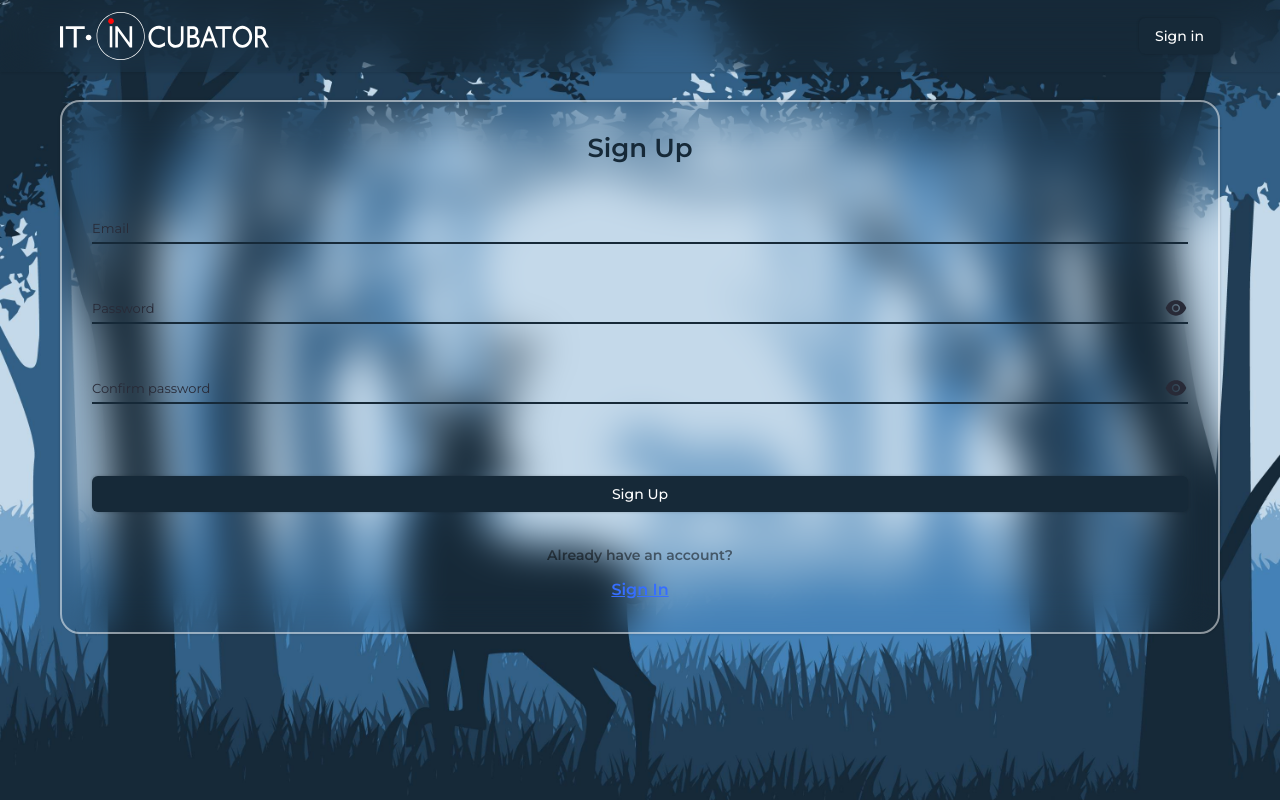
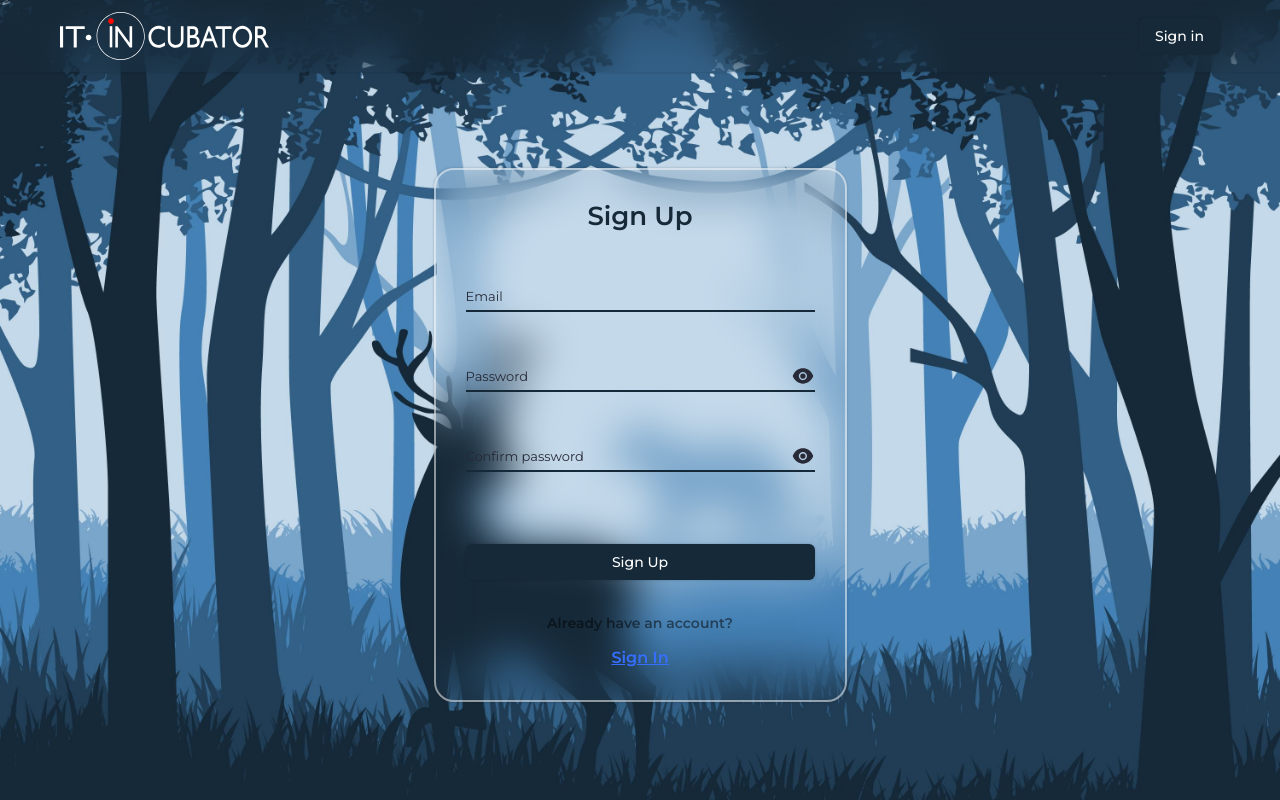
Before and after one commit to vovkahorror/learning-cards, a React (Create React App) app: page /#/registration in a window 1280 px wide. Built offline with nearby package versions, Linux system fonts and the light colour scheme; no server answers.

Commit message:
fix: login full width

```diff
--- a/src/common/components/LayoutWrapper/LayoutWrapper.tsx
+++ b/src/common/components/LayoutWrapper/LayoutWrapper.tsx
@@ -1,7 +1,6 @@
 import { Outlet } from 'react-router-dom'
 
-import { AuthContainerCard } from '../Auth/auth.styled'
-import { DashboardContainer } from '../Dashboard/dashboard.styled'
+import { AuthContainer, AuthContainerCard } from '../Auth/auth.styled'
 
 import { Header } from 'common/components/Header/Header'
 import { Container } from 'common/components/Layout/Container'
@@ -10,13 +9,13 @@ export const LayoutWrapper = () => {
   return (
     <>
       <Header />
-      <DashboardContainer>
+      <AuthContainer>
         <Container>
-          <AuthContainerCard maxWidth="100%">
+          <AuthContainerCard maxWidth="420px">
             <Outlet />
           </AuthContainerCard>
         </Container>
-      </DashboardContainer>
+      </AuthContainer>
     </>
   )
 }
```
